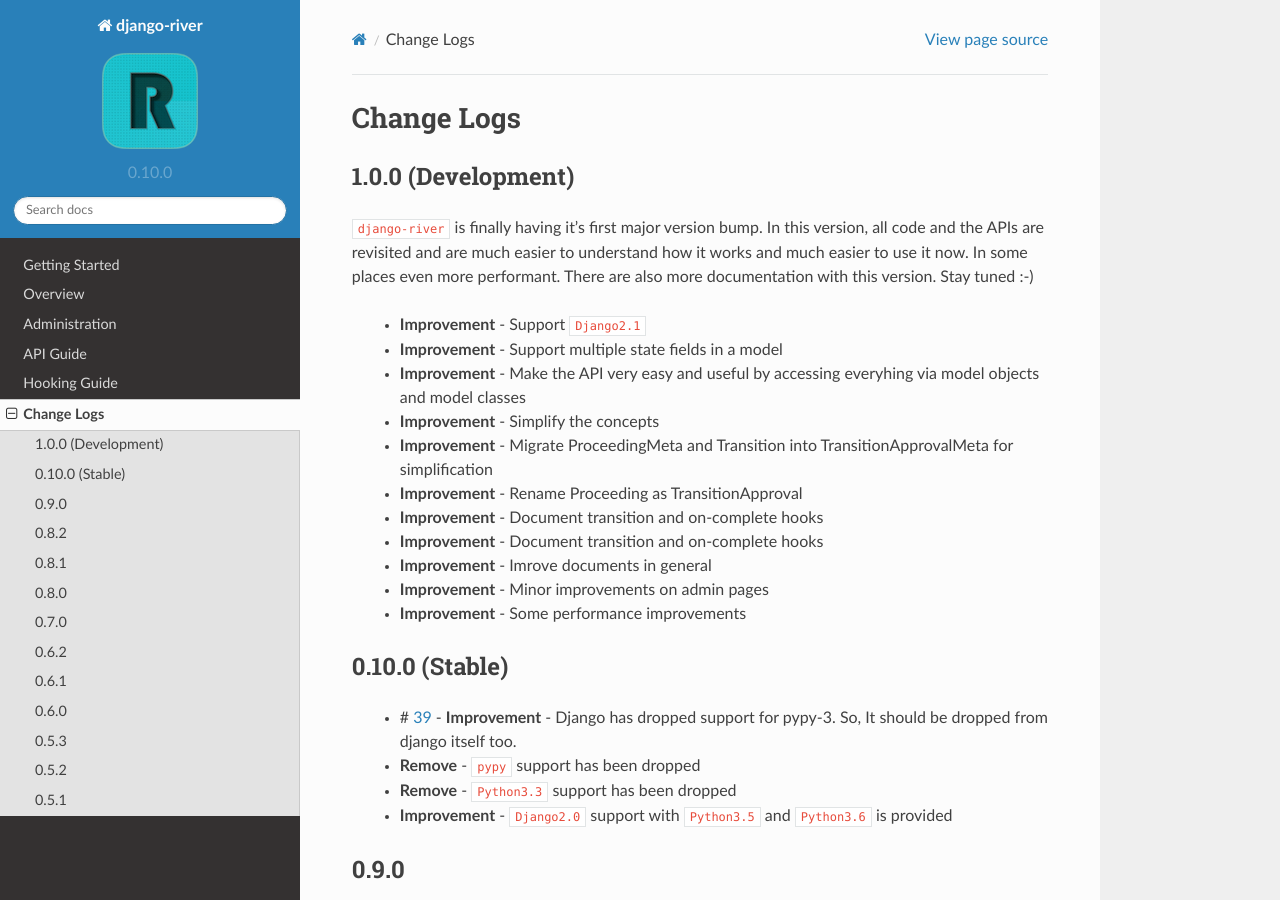
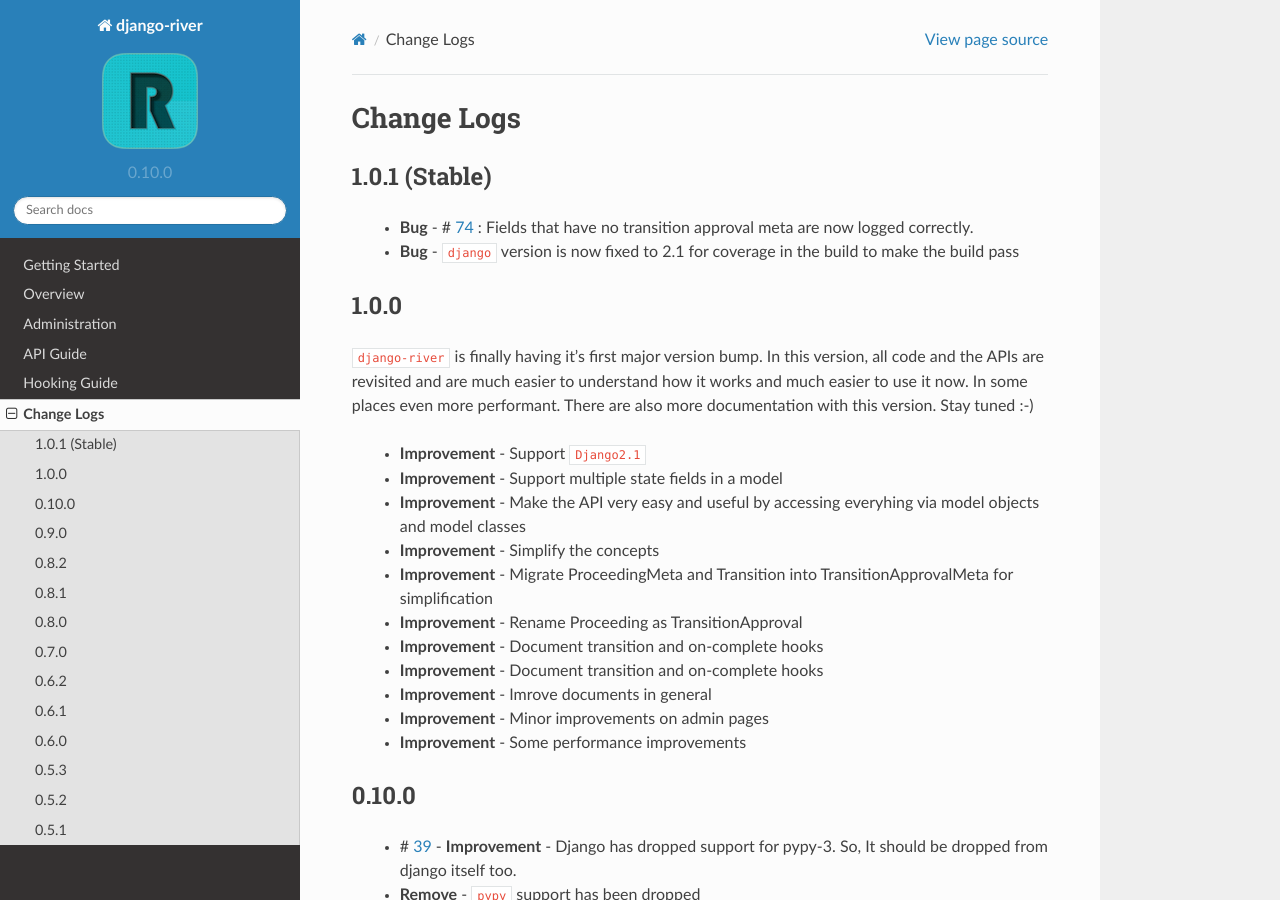
Before and after one commit to javrasya/django-river, a Sphinx documentation site: the page built from docs/changelog.rst, in a window 1280 px wide and 900 px high. Built offline with Sphinx 7.4.7 and the Read the Docs theme 2.0.0, drawn with Linux system fonts in a browser that asks for light colours; pages that are not in the unit, such as notebooks, are missing from menus.

Commit message:
[#74] Publish change logs for v1.0.1

```diff
--- a/docs/changelog.rst
+++ b/docs/changelog.rst
@@ -3,8 +3,15 @@
 Change Logs
 ===========
 
-1.0.0 (Development)
-------------------
+1.0.1 (Stable)
+--------------
+    * **Bug** - # 74_ : Fields that have no transition approval meta are now logged correctly.
+    * **Bug** - ``django`` version is now fixed to 2.1 for coverage in the build to make the build pass
+
+.. _74: https://github.com/javrasya/django-river/issues/74
+
+1.0.0
+-----
 ``django-river`` is finally having it's first major version bump. In this version, all code and the APIs are revisited
 and are much easier to understand how it works and much easier to use it now. In some places even more performant.
 There are also more documentation with this version. Stay tuned :-)
@@ -32,7 +39,7 @@ There are also more documentation with this version. Stay tuned :-)
 .. _39: https://github.com/javrasya/django-river/issues/39
 
 0.9.0
--------------
+-----
 
     * # 30_ - **Bug** -  Missing migration file which is ``0007`` because of ``Python2.7`` can not detect it.
     * # 31_ - **Improvement** - unicode issue for Python3.
```
Also changed, not shown: other parts of docs/changelog.rst (+2 -2 lines), README.rst (+0 -18 lines).
